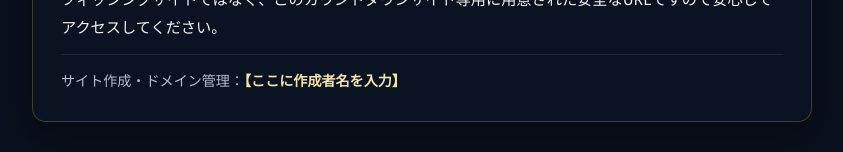
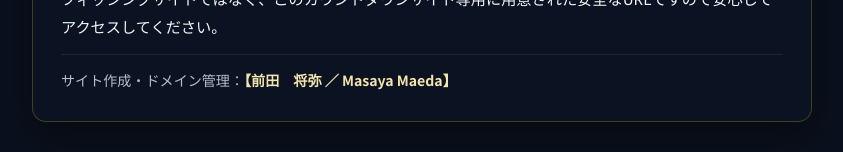
Before and after one commit to md-hokkaido/takinishi-takikawa-grad26, a plain HTML site: page about.html in a window 1280 px wide. Shown: the part 1320-1472 px from the top of the page, without its empty margins (218-1061 px from the left). Drawn offline with nearby package versions, Linux system fonts and the light colour scheme; no server answers.

Commit message:
Update about.html

```diff
--- a/about.html
+++ b/about.html
@@ -320,7 +320,7 @@
         見慣れない英数字が含まれているため最初は少し分かりにくいかもしれませんが、外部の不正なサイトやフィッシングサイトではなく、このカウントダウンサイト専用に用意された安全なURLですので安心してアクセスしてください。
       </p>
       <div class="creator-note">
-        サイト作成・ドメイン管理：<strong>【ここに作成者名を入力】</strong>
+        サイト作成・ドメイン管理：<strong>【前田　将弥 ／ Masaya Maeda】</strong>
       </div>
     </section>
 
```
